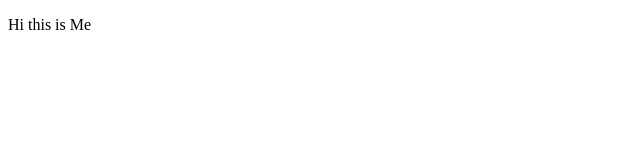
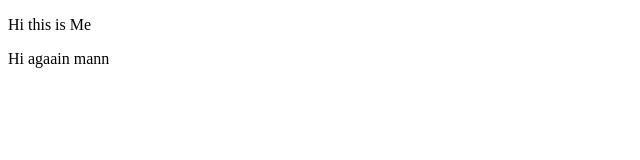
Before and after one commit to Shivam-Singh7457/demo2, a plain HTML site: page index.html in a window 1280 px wide. Shown: the full height of the page, 0-640 px from the left. Drawn offline with Linux system fonts and the light colour scheme.

Commit message:
new branch

```diff
--- a/index.html
+++ b/index.html
@@ -7,5 +7,6 @@
 </head>
 <body>
     <p>Hi this is Me</p>
+    <p>Hi agaain mann</p>
 </body>
 </html>
```
